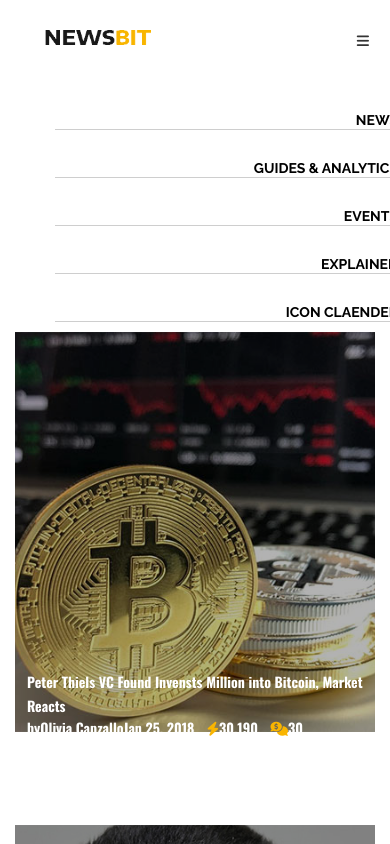
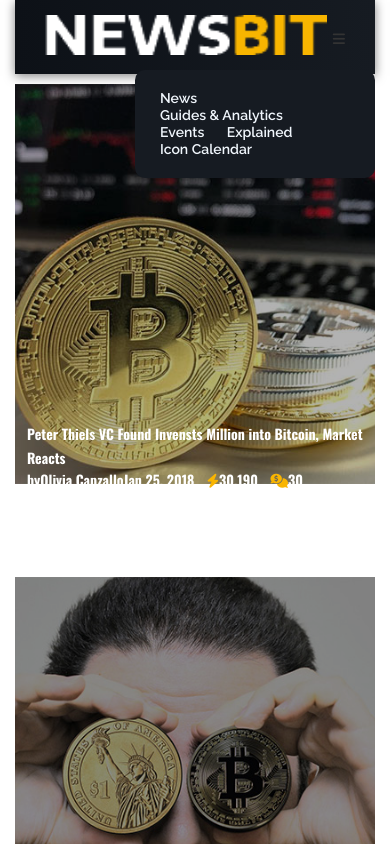
Before and after one commit to VibelessYoung/NewsBit-WebPage, a plain HTML site: page index.html in a window 390 px wide. Both pictures are taken after a click on the button 362 px from the left and 41 px from the top of the page. Shown: the top 844 px of the page. Drawn offline with nearby package versions, Linux system fonts and the light colour scheme.

Commit message:
add perfect header

```diff
--- a/css/style.css
+++ b/css/style.css
@@ -164,29 +164,73 @@ a:hover>b {
 
 /* HEADER STYLE */
 
-.header-logo{
-    padding: 30px;
-    float: left;
+.modern-header {
+  background: linear-gradient(90deg, #0d1117, #161b22);
+  padding: 15px 30px;
+  position: sticky;
+  top: 0;
+  z-index: 1000;
+  box-shadow: 0 2px 10px rgba(0,0,0,0.5);
 }
 
-.header-menu-item{
-    list-style: none;
-    margin-top: 30px;
-    margin-right: 12px;
-    display: inline-block;
+.nav-container {
+  display: flex;
+  align-items: center;
+  justify-content: space-between;
 }
 
-.header-menu{
-    text-align: right;
+.logo img {
+  height: 40px;
 }
 
-.header-menu-burger {
-    float: right;
-    display: none;
-    background-color: white;
-    border: none;
-    line-height: 80px;
+/* Menu */
+.nav-menu {
+  display: flex;
+  gap: 25px;
+  list-style: none;
 }
+
+.nav-menu li a {
+  color: #f0f6fc;
+  text-decoration: none;
+  font-weight: 600;
+  position: relative;
+  padding: 5px;
+  transition: color 0.3s;
+}
+
+.nav-menu li a::after {
+  content: "";
+  position: absolute;
+  bottom: -3px;
+  left: 0;
+  width: 0%;
+  height: 2px;
+  background: #facc15;
+  transition: width 0.3s;
+}
+
+.nav-menu li a:hover {
+  color: #facc15;
+}
+
+.nav-menu li a:hover::after {
+  width: 100%;
+}
+
+/* Burger Menu */
+.burger {
+  display: none;
+  background: none;
+  border: none;
+  font-size: 22px;
+  color: #f0f6fc;
+  cursor: pointer;
+}
+
+  .nav-menu.show {
+    display: flex;
+  }
 
 /* APP STYLE */
 
@@ -734,3 +778,21 @@ li{
     margin-left: 0;
   }
 }
+
+@media (max-width: 768px) {
+  .nav-menu {
+    position: absolute;
+    top: 70px;
+    right: 0;
+    flex-direction: column;
+    background: #161b22;
+    width: 200px;
+    padding: 20px;
+    display: none;
+    border-radius: 10px;
+  }
+  .burger {
+    display: block;
+  }
+
+}
--- a/index.html
+++ b/index.html
@@ -32,33 +32,46 @@
 
         <!-- MENU -->
 
-        <header>
+    <header class="modern-header">
 
-            <nav class="header">
+  <nav class="nav-container">
 
-                <img src="images/logo-black.png" alt="" class="header-logo">
+    <!-- Logo -->
 
-                <button class="header-menu-burger" onclick="showMenu()"><i class="fas fa-bars"></i></button>
+    <div class="logo">
 
-                <ul class="header-menu" id="menu">
+      <img src="images/logo-white.png" alt="NewsBit Logo">
 
-                    <li class="header-menu-item"><a href="#" class="header-menu-item-link">NEWS</a></li>
+    </div>
 
-                    <li class="header-menu-item"><a href="#" class="header-menu-item-link">GUIDES & ANALYTICS</a></li>
+    <!-- Menu -->
 
-                    <li class="header-menu-item"><a href="#" class="header-menu-item-link">EVENTS</a></li>
+    <ul class="nav-menu" id="navMenu">
 
-                    <li class="header-menu-item"><a href="#" class="header-menu-item-link">EXPLAINED</a></li>
+      <li><a href="#">News</a></li>
 
-                    <li class="header-menu-item"><a href="#" class="header-menu-item-link">ICON CLAENDER</a></li>
+      <li><a href="#">Guides & Analytics</a></li>
 
-                </ul>
+      <li><a href="#">Events</a></li>
 
-                <section class="clear-fix"></section>
+      <li><a href="#">Explained</a></li>
 
-            </nav>
+      <li><a href="#">Icon Calendar</a></li>
 
-        </header>
+    </ul>
+
+    <!-- Burger -->
+
+    <button class="burger" onclick="showMenu()">
+
+      <i class="fas fa-bars"></i>
+
+    </button>
+
+  </nav>
+
+</header>
+
 
         <!-- GALLERY -->
 
@@ -728,12 +741,7 @@
     <script>
 
         function showMenu() {
-            var menu = document.getElementById("menu");
-            if (menu.className === "header-menu") {
-                menu.className += " show";
-            } else {
-                menu.className = "header-menu";
-            }
+            document.getElementById("navMenu").classList.toggle("show");
         }
 
         ScrollReveal().reveal('.header', {
```
